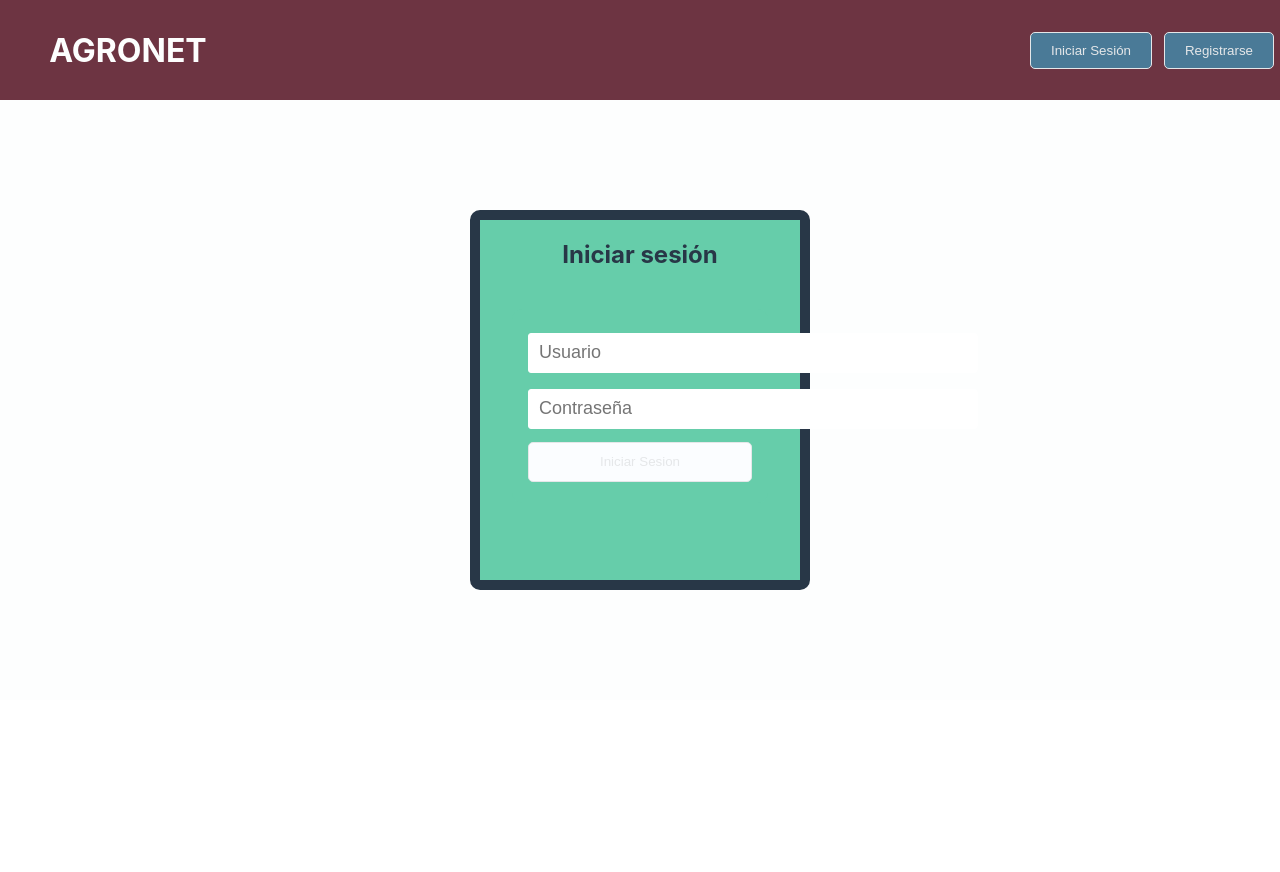
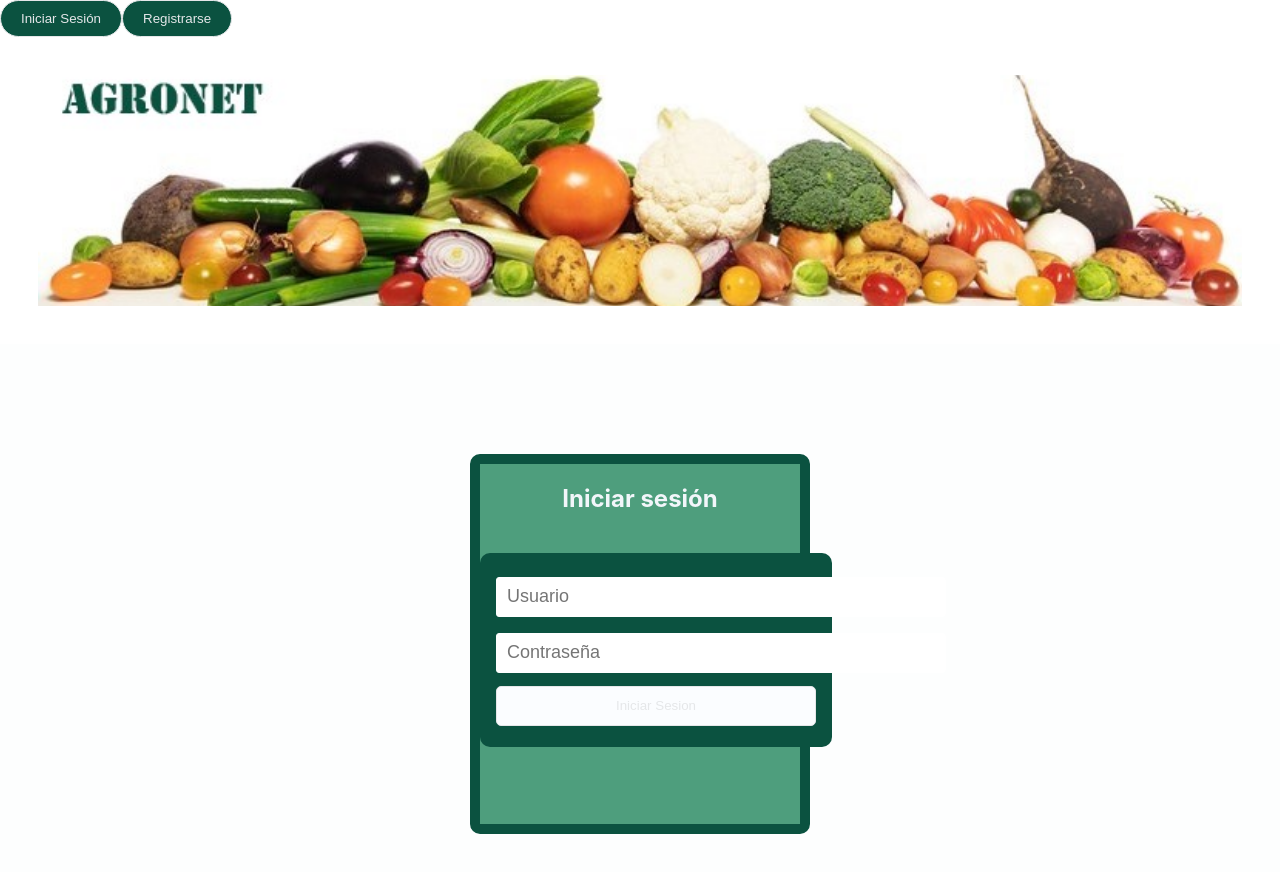
Before and after one commit to lauraC4MP0/AgroNet, a Vue app in the folder agronet_fe/: page /user/logIn in a window 1280 px wide. Shown: the top 872 px of the page. Before the commit the page ends 800 px from the top, so only its background shows below. Built offline with nearby package versions, Linux system fonts and the light colour scheme.

Commit message:
componente app

```diff
--- a/agronet_fe/package.json
+++ b/agronet_fe/package.json
@@ -25,5 +25,7 @@
     "> 1%",
     "last 2 versions",
     "not dead"
-  ]
+  ],
+  "_id": "agronet_fe@0.1.0",
+  "readme": "ERROR: No README data found!"
 }
--- a/agronet_fe/src/App.vue
+++ b/agronet_fe/src/App.vue
@@ -1,18 +1,28 @@
 <template>
   <div id="app" class="app">
 
+<div class="menu">
+
+        <nav>
+
+        <button v-if="!is_auth" v-on:click="loadLogIn" > Iniciar Sesión </button>
+        <button v-if="!is_auth" v-on:click="loadSignUp" > Registrarse </button>
+        </nav>
+      </div>
+
+
     <div class="header">
 
-      <h1>AGRONET</h1>
-      <nav>
-        <button v-if="is_auth" > Inicio </button>
-        <button v-if="is_auth" > Perfil </button>
-        <button v-if="is_auth" > Cerrar Sesión </button>
-        <button v-if="!is_auth" v-on:click="loadLogIn" > Iniciar Sesión </button>
-        <button v-if="!is_auth" v-on:click="loadSignUp" > Registrarse </button>
-        <button v-if="is_auth" > Producto </button>
+    <nav>
+    <md-button v-if="is_auth" ><router-link to="/product/newProduct"> Inicio</router-link> </md-button>
+        <md-button v-if="is_auth" ><router-link to="/product/newProduct"> Perfil</router-link> </md-button>
+        <md-button v-if="is_auth" ><router-link to="/product/newProduct"> Producto</router-link> </md-button>
+        <md-button v-if="is_auth" v-on:click="logout" ><router-link to="/user/signUp"> Cerrar Sesión</router-link> </md-button>
 
-      </nav>
+    </nav>
+
+
+
     </div>
 
     <div class="main-component">
@@ -31,7 +41,6 @@
 <script>
   export default {
     name: 'App',
-
     data: function(){
       return{
         is_auth: false
@@ -45,28 +54,36 @@ verifyAuth: function() {
     this.$router.push({name: "logIn"})
   }
 },
-
 loadLogIn: function(){
   this.$router.push({name: "logIn"})
 },
-
 loadSignUp: function(){
   console.log("test singup")
   this.$router.push({name: "signUp"})
 },
-
+logout: function(data){
+  localStorage.removeItem(data.token_access);
+  this.is_auth=false;
+  this.$router.push({name:'logIn'});
+},
 completedLogIn: function(data) {
+  const userId = '123'
  localStorage.setItem("isAuth", true);
- localStorage.setItem("username", data.username);
+ localStorage.setItem("username", data.id);
  localStorage.setItem("token_access", data.token_access);
  localStorage.setItem("token_refresh", data.token_refresh);
  alert("Autenticación Exitosa");
- this.verifyAuth();
+ /*para mantener la sesion*/
+ this.is_auth=true;
+ //this.verifyAuth();
+ //this.$session.start();
+  //this.$router.push({name: "newProduct", params:{ username: username }})
+ //this.$router.push({ path: '/user', params: {username} })
+ this.$router.push({name:'newProduct'});
  },
-
 completedSignUp: function(data) {
  alert("Registro Exitoso");
- this.completedLogIn(data);
+ this.$router.push("/user/logIn")
  },
 },
 created: function(){
@@ -80,67 +97,55 @@ body{
 margin: 0 0 0 0;
 }
 .header{
-margin: 0%;
-padding: 0;
-width: 100%;
-height: 10vh;
-min-height: 100px;
-background-color: rgba(99, 38, 53, 0.932);
-color:#fdfefe;
+margin: 3%;
+padding: 9%;
+
+/*background-color: rgba(122, 197, 112, 0.932); */
+background-position: center center;
+background-image: url("headerf.jpg");
+background-size:cover;
+color:#f6f8f8;
 display: flex;
 justify-content: space-between;
-
-align-items: center;
-
+align-items: unset;
 }
 .header h1{
+height: 5%;
 width: 20%;
 text-align: center;
+align-content: center;
 }
-
 .header nav
 {
-height: 100%;
-width: 20%;
+height: 0%;
+width: 25%;
 display: flex;
 justify-content: space-around;
+align-items: center;
+font-size: 20px;
 
-align-items: center;
-
-font-size: 20px;
 
 }
 
-.header nav button{
-
+.menu nav button{
 color: #E5E7E9;
-background: #4a7a97;
-
+background: #0b5240;
 border: 1px solid #E5E7E9;
-
-border-radius: 5px;
-
+align-items: right;
+border-radius: 50px;
 padding: 10px 20px;
-
 }
 
 .header nav button:hover
 {
-
 color: #283747;
 background: #E5E7E9;
-
 border: 1px solid #E5E7E9;
-
 }
-
 .main-component{
 height: 75vh;
 margin: 0%;
 padding: 0%;
 background: #FDFEFE;
-
 }
-
-
 </style>
--- a/agronet_fe/src/components/LogIn.vue
+++ b/agronet_fe/src/components/LogIn.vue
@@ -24,7 +24,7 @@ export default {
     data: function(){
         return {
             user: {
-                username:"",
+                id:"",
                 password:""
             }
         }
@@ -65,11 +65,11 @@ export default {
         align-items: center;
     }
     .container_logIn_user {
-        border: 10px solid #283747;
+        border: 10px solid #0b5240;
         border-radius: 10px;
         width: 25%;
         height: 60%;
-        background-color:mediumaquamarine;
+        background-color:#4e9e7d;
 
         display: flex;
         flex-direction: column;
@@ -78,11 +78,11 @@ export default {
     }
 
     .logIn_user h2{
-        color: #283747;
+        color: #f2f6fa;
     }
 
     .logIn_user form{
-        width: 70%;
+        width: 100%;
 
     }
 
@@ -91,7 +91,7 @@ export default {
         width: 100%;
         box-sizing: border-box;
         padding: 10px 20px;
-        margin: 5px 0;
+        margin: 20px 0;
         border: 1px solid #283747;
     }
 
@@ -108,7 +108,7 @@ export default {
 
     .logIn_user button:hover{
         color: #0a0c0f;
-        background: crimson;
-        border: 1px solid #283747;
+        background: rgb(48, 90, 109);
+        border: 1px solid #609ee0;
     }
  </style>
--- a/agronet_fe/src/components/NewProduct.vue
+++ b/agronet_fe/src/components/NewProduct.vue
@@ -95,7 +95,7 @@ form{
   padding: 16px;
   border-radius: 10px;
   margin:auto;
-  background-color:mediumaquamarine;
+  background-color:#0b5240;
   margin-top: 20px;
 }
 textarea{
--- a/agronet_fe/src/components/SignUp.vue
+++ b/agronet_fe/src/components/SignUp.vue
@@ -1102,7 +1102,7 @@ form{
   padding: 16px;
   border-radius: 10px;
   margin:auto;
-  background-color:mediumaquamarine;
+  background-color:#0b5240;
   margin-top: 20px;
 }
 form h3{
```
Also changed, not shown: agronet_fe/src/components/HelloWorld.vue (added, +58 -0 lines), agronet_fe/src/headerf.jpg (added), 1 other file (tests, documents, lock files or other folders).
